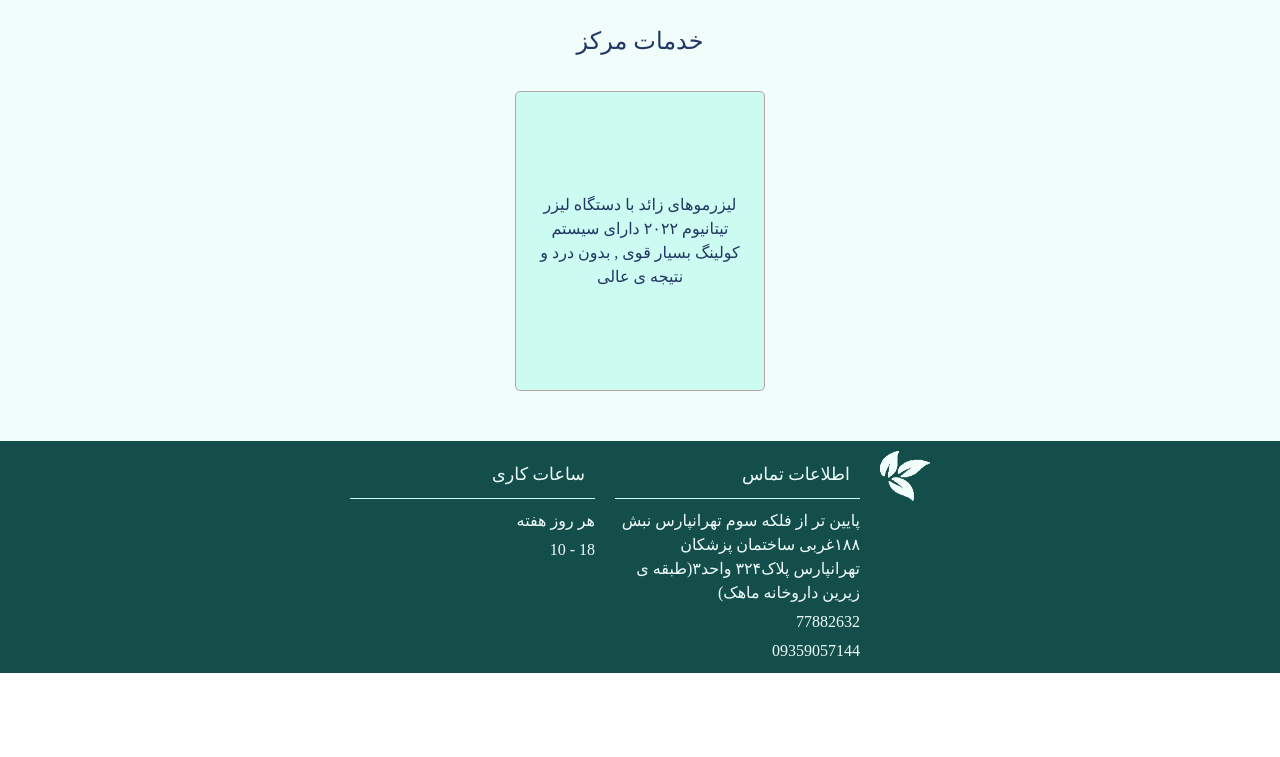
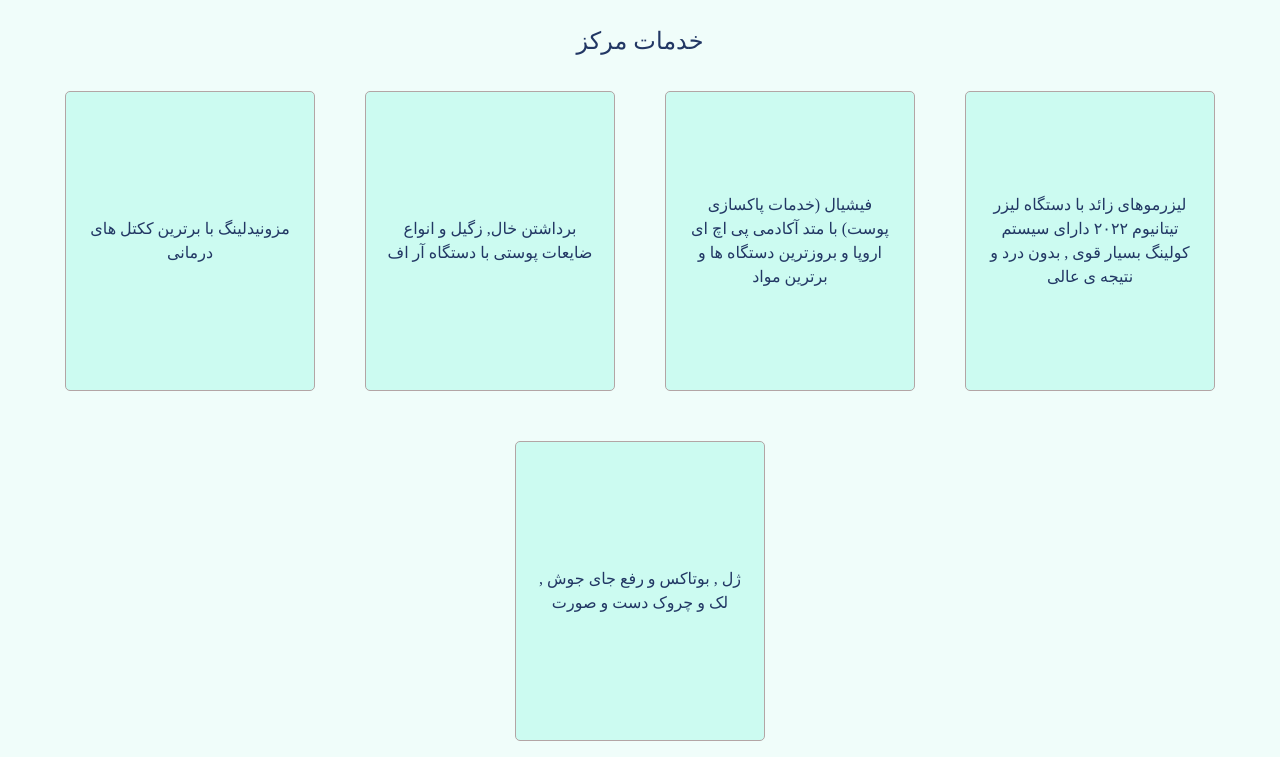
Before and after one commit to ARZ-barca/taravat, a website: page index.html in a window 1280 px wide. Shown: the part 763-1520 px from the top of the page. Before the commit the page ends 1436 px from the top, so only its background shows below. Drawn offline with Linux system fonts and the light colour scheme.

Commit message:
add services

```diff
--- a/index.html
+++ b/index.html
@@ -45,6 +45,17 @@
               لیزرموهای زائد با دستگاه لیزر تیتانیوم ۲۰۲۲ دارای سیستم کولینگ
               بسیار قوی , بدون درد و نتیجه ی عالی
             </div>
+            <div class="service">
+              فیشیال (خدمات پاکسازی پوست) با متد آکادمی پی اچ ای اروپا و
+              بروزترین دستگاه ها و برترین مواد
+            </div>
+            <div class="service">
+              برداشتن خال, زگیل و انواع ضایعات پوستی با دستگاه آر اف
+            </div>
+            <div class="service">مزونیدلینگ با برترین ککتل های درمانی</div>
+            <div class="service">
+              ژل , بوتاکس و رفع جای جوش , لک و چروک دست و صورت
+            </div>
           </div>
         </div>
       </main>
```
